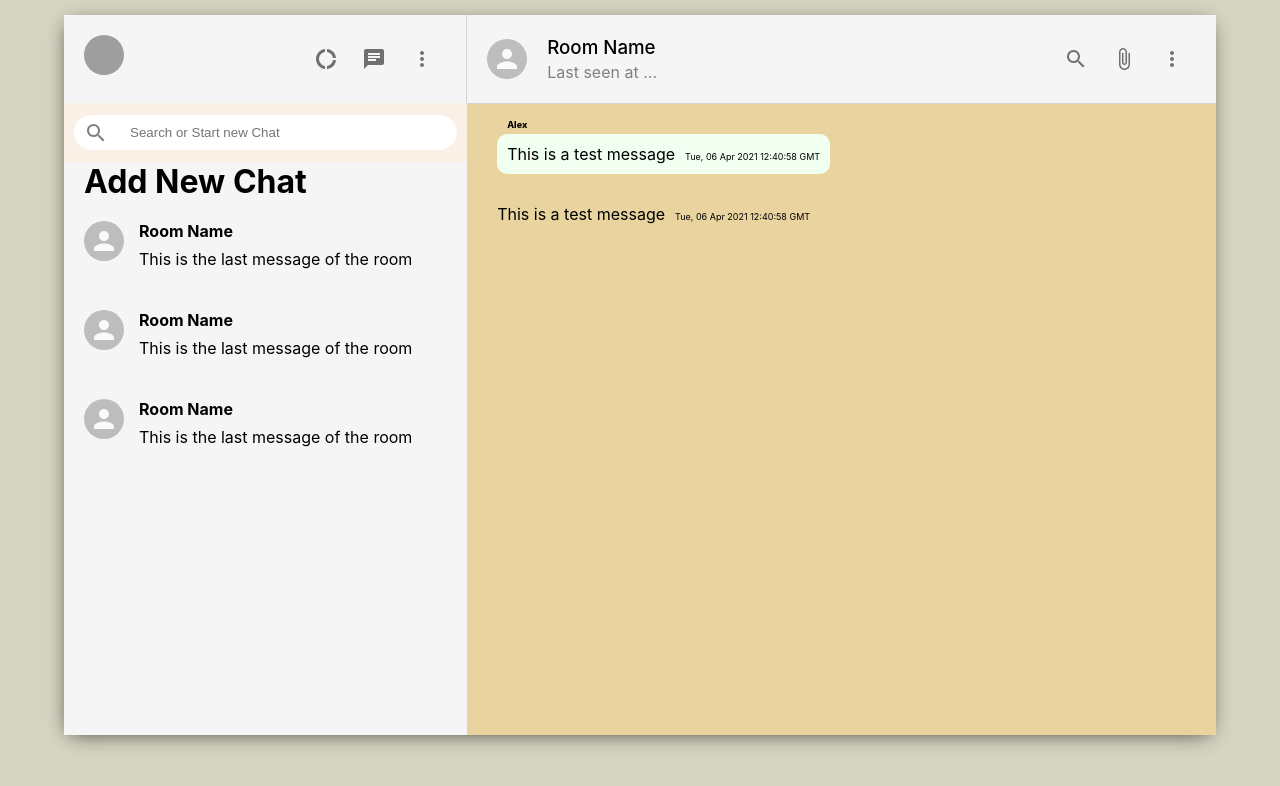
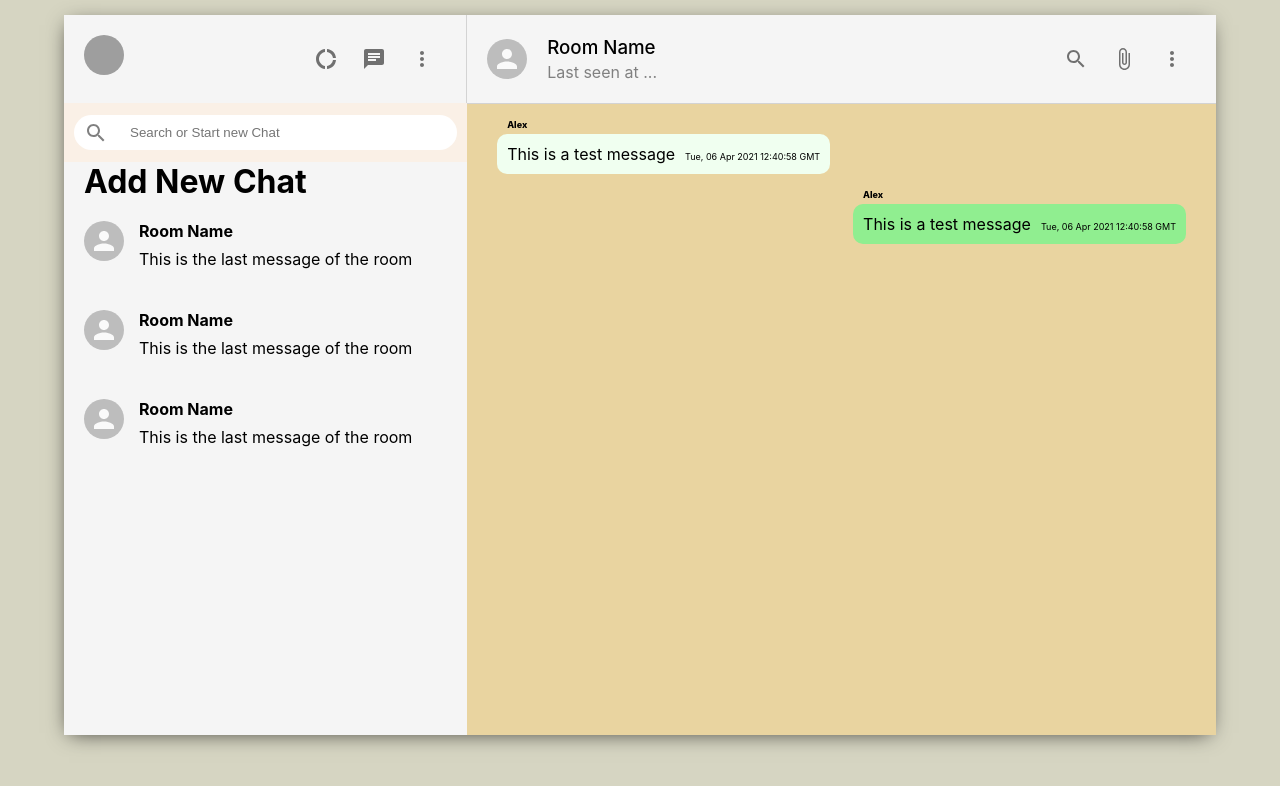
Before and after one commit to adospinoiu/MERN_WhatsApp_Clone, a React (Create React App) app in the folder whatsapp-clone/: page / in a window 1280 px wide. Shown: the top 786 px of the page. Built offline with nearby package versions, Linux system fonts and the light colour scheme; grey boxes are pictures that could not be loaded.

Commit message:
Added css to differentiate message and received message to Chat.css

```diff
--- a/whatsapp-clone/src/Chat.css
+++ b/whatsapp-clone/src/Chat.css
@@ -44,6 +44,11 @@
     margin-bottom: 30px;
 }
 
+.chat__receiver {
+    margin-left: auto;
+    background-color: lightgreen;
+}
+
 .chat__timestamp {
     margin-left: 10px;
     font-size: xx-small;
--- a/whatsapp-clone/src/Chat.js
+++ b/whatsapp-clone/src/Chat.js
@@ -34,7 +34,7 @@ function Chat() {
                     <span className="chat__timestamp">{new Date().toUTCString()}</span>
                 </p>
 
-                <p className="chat__receiver">
+                <p className="chat__message chat__receiver">
                     <span className="chat__name">Alex </span>
                     This is a test message
                     <span className="chat__timestamp">{new Date().toUTCString()}</span>
```
